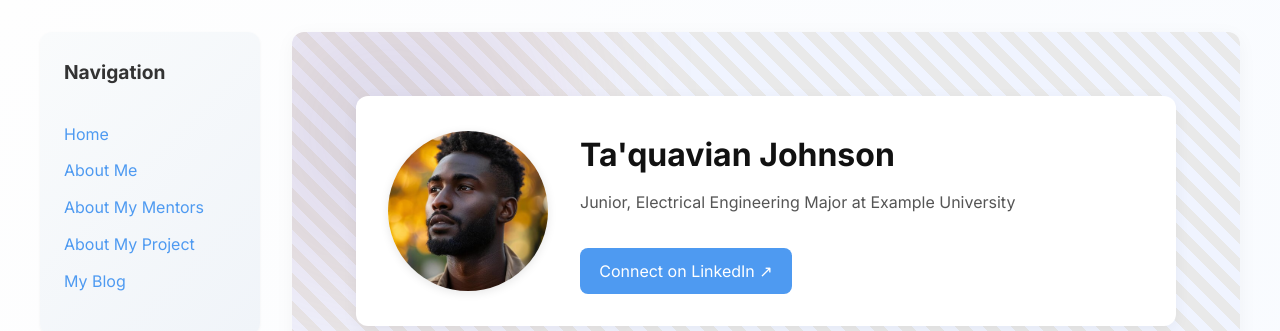
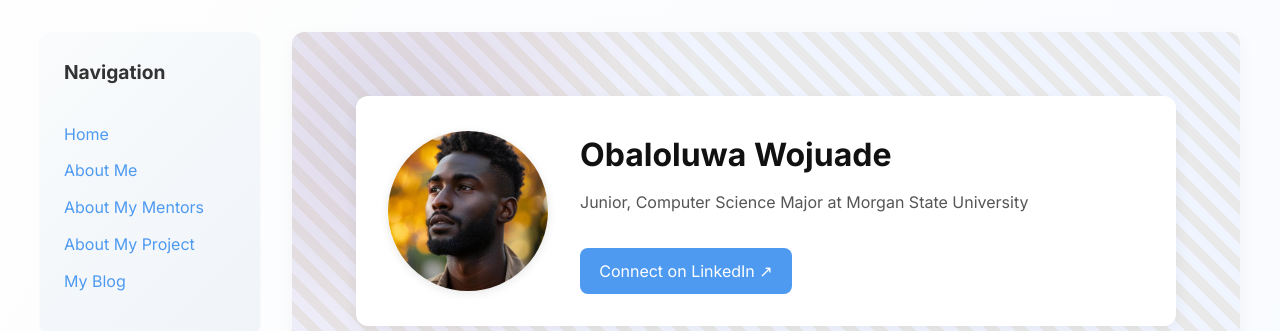
Before and after one commit to obwoj1/obwoj1.github.io, a Jekyll site: the page built from pages/about-me.md, in a window 1280 px wide. Shown: the top 331 px of the page. Built offline with Jekyll 4.4.1, drawn with Linux system fonts in a browser that asks for light colours.

Commit message:
Update about-me.md

```diff
--- a/pages/about-me.md
+++ b/pages/about-me.md
@@ -4,8 +4,8 @@ title: About Me
 permalink: /about-me.html
 
 about:
-  name: Ta'quavian Johnson
-  role: Junior, Electrical Engineering Major at Example University
+  name: Obaloluwa Wojuade
+  role: Junior, Computer Science Major at Morgan State University
   image: /assets/images/me.jpg
   linkedin: https://www.linkedin.com/in/taquavian-johnson/
   bio: |
```
